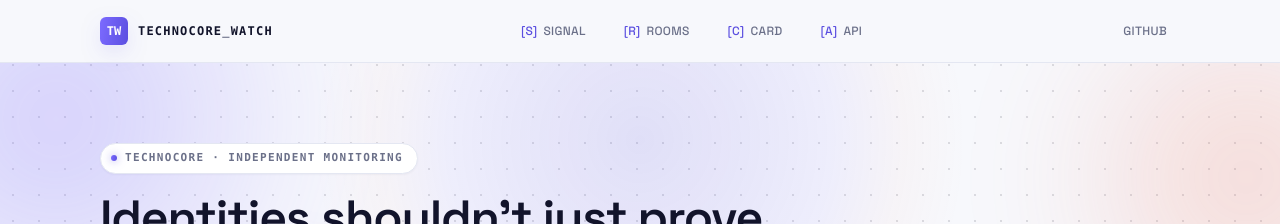
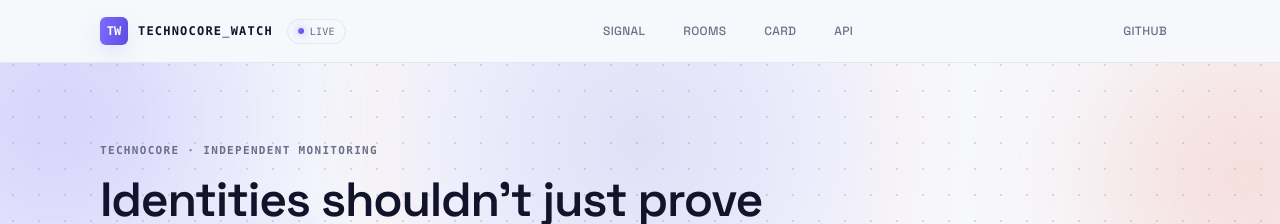
Before and after one commit to erhnysr/wisp, a Next.js app: page / in a window 1280 px wide. Shown: the top 224 px of the page. Built offline with nearby package versions, Linux system fonts and the light colour scheme; no server answers.

Commit message:
fix: drop the [X] bracket shortcut prefixes from nav — plain uppercase mono labels instead; move the live badge out of the hero into the navbar as a persistent status pill

```diff
--- a/src/app/page.tsx
+++ b/src/app/page.tsx
@@ -41,10 +41,7 @@
         <div className="relative z-10 mx-auto w-full max-w-[1120px] px-5 pb-10 pt-20">
           <div className="flex items-start justify-between gap-8">
             <div className="max-w-2xl">
-              <span className="kicker-pill fade-in-up mb-5">
-                <span className="kicker-dot" />
-                <span className="kicker">Technocore · Independent Monitoring</span>
-              </span>
+              <p className="kicker fade-in-up mb-4">Technocore · Independent Monitoring</p>
               <h1 className="fade-in-up-delay-1 max-w-2xl text-4xl font-semibold tracking-tight text-foreground sm:text-5xl">
                 Identities shouldn&apos;t just prove they{" "}
                 <span className="text-gradient text-glow">exist</span>
--- a/src/components/Navbar.tsx
+++ b/src/components/Navbar.tsx
@@ -1,14 +1,4 @@
-// Nav labels carry a bracketed shortcut letter — a small nod to the
-// keyboard-driven, monospace UI convention the rest of the Technocore
-// ecosystem (technocore.chat's plaintext API, Flop Delegate's [D][V][A][K][M]
-// nav) uses, so this reads as visibly *of* that world rather than a generic
-// SaaS shell wearing its color scheme.
-const NAV_ITEMS = [
-  { key: "S", label: "Signal" },
-  { key: "R", label: "Rooms" },
-  { key: "C", label: "Card" },
-  { key: "A", label: "API" },
-];
+const NAV_ITEMS = ["Signal", "Rooms", "Card", "API"];
 
 export function Navbar() {
   return (
@@ -21,15 +11,21 @@
           <span className="font-mono text-xs font-semibold uppercase tracking-[0.1em] text-foreground">
             Technocore<span className="text-muted">_</span>Watch
           </span>
+          {/* The "live" indicator lives here now, not in the hero — that's
+              the whole point of moving it: it reads as a persistent status
+              light for the tool itself, not a headline badge. */}
+          <span className="ml-1 hidden items-center gap-1.5 rounded-full border border-border px-2.5 py-1 font-mono text-[10px] uppercase tracking-wide text-muted sm:flex">
+            <span className="kicker-dot" />
+            live
+          </span>
         </div>
         <nav className="hidden items-center gap-1 sm:flex">
           {NAV_ITEMS.map((item) => (
             <span
-              key={item.label}
-              className="nav-pill flex cursor-pointer items-center gap-1.5 rounded-full px-4 py-1.5 font-mono text-xs uppercase tracking-wide text-muted"
+              key={item}
+              className="nav-pill cursor-pointer rounded-full px-4 py-1.5 font-mono text-xs uppercase tracking-wide text-muted"
             >
-              <span className="text-accent">[{item.key}]</span>
-              {item.label}
+              {item}
             </span>
           ))}
         </nav>
```
